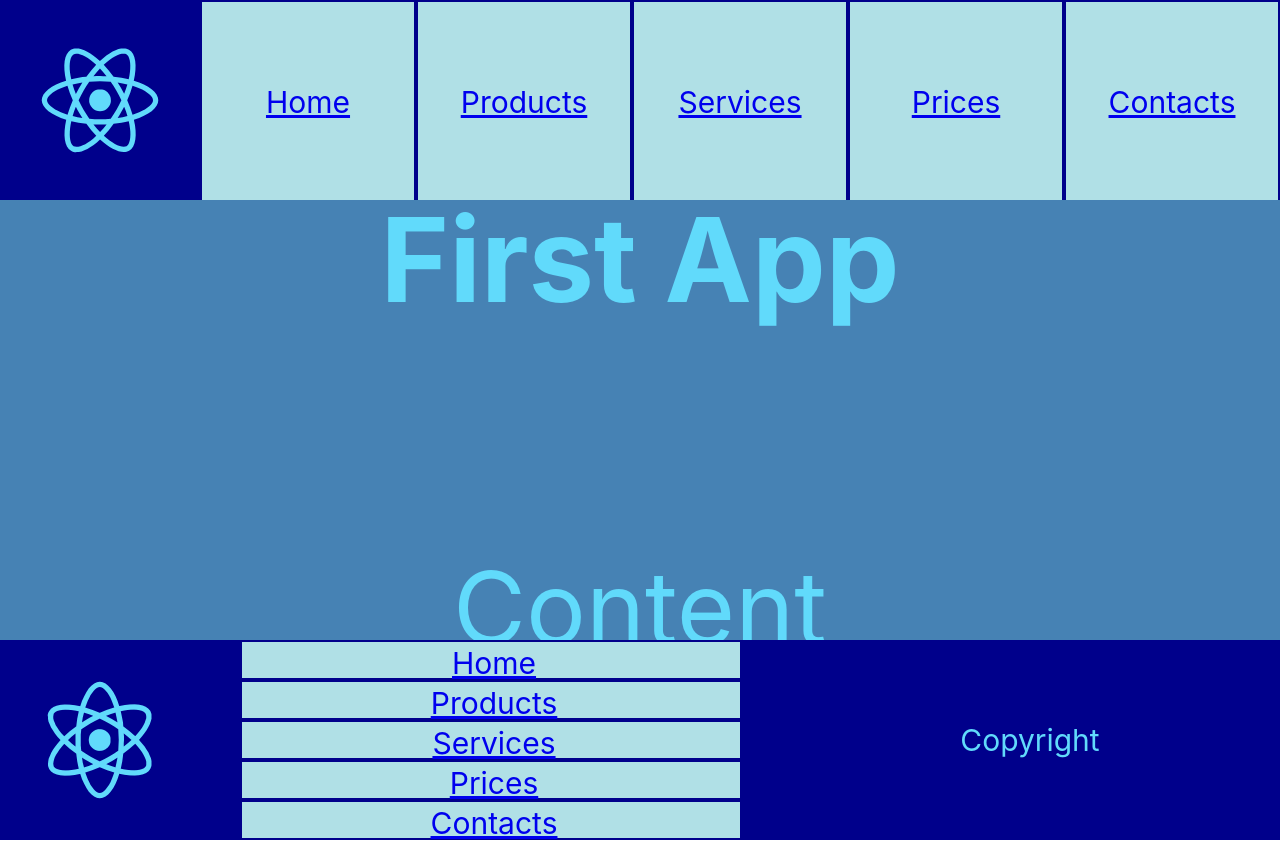
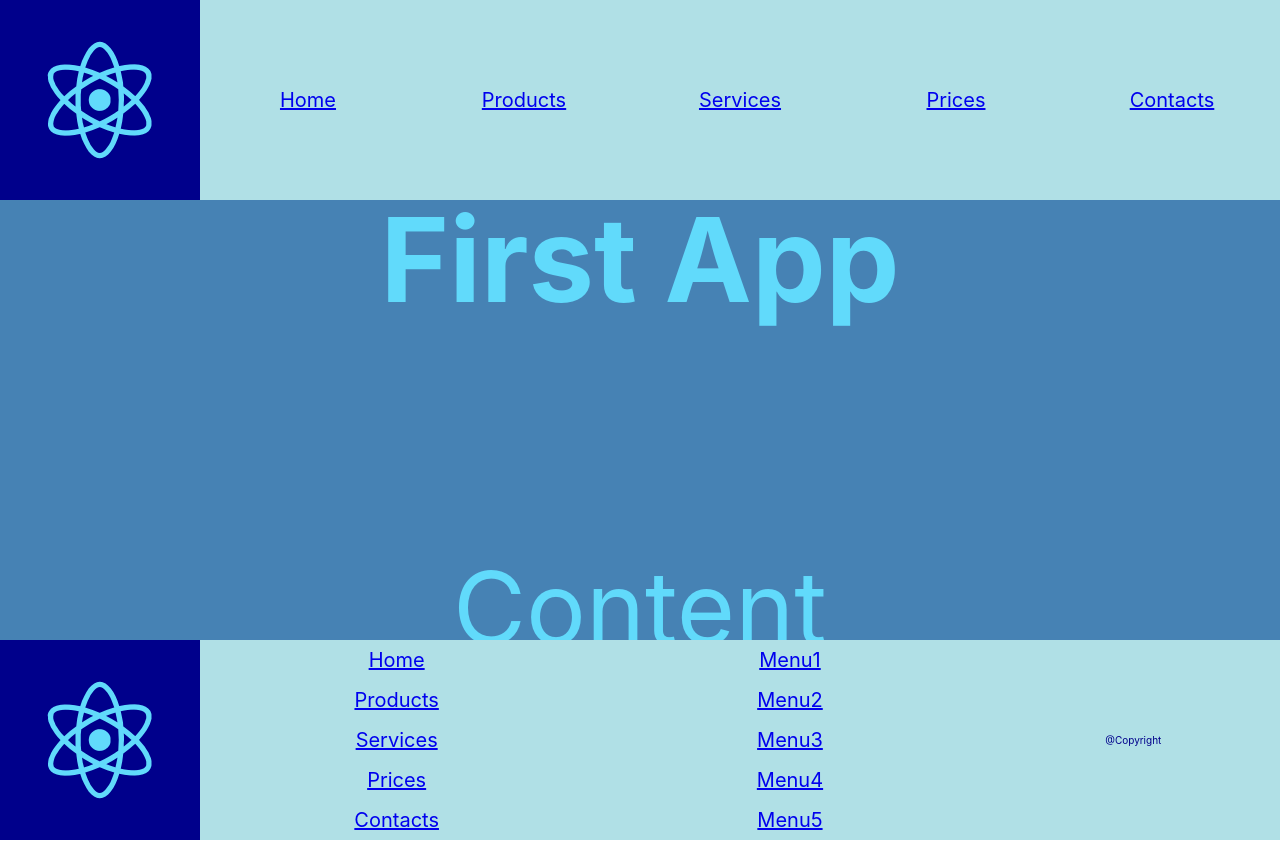
Before and after one commit to Natalina27/pasv-react-project, a React (Create React App) app: page / in a window 1280 px wide. Built offline with nearby package versions, Linux system fonts and the light colour scheme.

Commit message:
responsive css added

```diff
--- a/src/App.css
+++ b/src/App.css
@@ -20,8 +20,8 @@
 }
 .App-logo {
   pointer-events: none;
-  height: 100px;
-  width: 100px;
+  height: 75px;
+  width: 75px;
   display: flex;
   justify-content: center;
   align-items: center;
@@ -31,8 +31,8 @@
 .App-menu{
   display: flex;
   height: 100px;
-  /*width: 100px;*/
-  /*justify-content: space-between;*/
+  width: 300px;
+  justify-content: space-between;
   flex-direction: row;
   align-self: flex-end;
   background-color: powderblue;
@@ -40,9 +40,9 @@
 }
 
 .App-menu-item{
-  /*height: 98px;*/
+  height: 98px;
   width: 100%;
-  border : darkblue 1px solid;
+  /*border : darkblue 1px solid;*/
   color: darkblue;
   display: flex;
   justify-content: center;
@@ -52,7 +52,7 @@
 }
 .App-content{
   display: flex;
-  height: 400px;
+  height: 500px;
   background: steelblue;
   color: #61dafb;
   justify-content: center;
@@ -62,25 +62,35 @@
 }
 .App-footer{
   display: flex;
-  justify-content: space-between;
+  justify-content: space-evenly;
   flex-direction: row;
-  /*height: 100px;*/
+  height: 100px;
   background-color: darkblue;
 }
 .Footer-paragraph{
-  width: 175px;
+  width: 20px;
   display: flex;
   align-items: center;
   justify-content: center;
-  font-size: 10px;
-  color: #61dafb;
+  font-size: 7px;
+  color: darkblue;
 }
-.Footer-menu nav {
+.Footer-menu{
+    height: 100px;
+    width: 100%;
+    display: flex;
+    flex-direction: row;
+    background-color: powderblue;
+    justify-content: space-evenly;
+}
+.Footer-menu1 nav,
+.Footer-menu2 nav{
   display: flex;
   flex-direction: column;
-  /*height: 100px;*/
-  width: 300px;
-  background-color: powderblue;
+  height: 100px;
+  width: 100px;
+    align-items: center;
+
   /*border: darkred 2px solid;*/
 }
 
@@ -117,19 +127,19 @@
     height: 200px;
     width: 100%;
     justify-content: space-between;
-    align-content: flex-end;
+    /*align-content: flex-end;*/
     flex-direction: row;
     background-color: powderblue;
   }
   .App-menu-item{
     height: 196px;
     width: 100%;
-    border: darkblue 2px solid;
+    /*border: darkblue 2px solid;*/
     color: darkblue;
     display: flex;
     justify-content: center;
     align-items: center;
-    font-size: 30px;
+    font-size: 20px;
   }
   .App-content{
     display: flex;
@@ -142,30 +152,36 @@
   }
     .App-footer{
         display: flex;
-    justify-content: space-between;
+        justify-content: space-evenly;
         flex-direction: row;
         height: 200px;
         background-color: darkblue;
     }
     .Footer-paragraph{
-    width: 500px;
+        width: 100px;
         display: flex;
         align-items: center;
-    font-size: 30px;
-    color: #61dafb;
+        justify-content: center;
+        font-size: 10px;
+        color: darkblue;
     }
-  .Footer-menu nav {
+    .Footer-menu{
+        height: 200px;
+        width: 100%;
+        display: flex;
+        flex-direction: row;
+        background-color: powderblue;
+        justify-content: space-around;
+    }
+    .Footer-menu1 nav,
+    .Footer-menu2 nav{
         display: flex;
         flex-direction: column;
-    /*height: 100px;*/
-    width: 500px;
-    background-color: powderblue;
-    font-size: 20px;
-    flex-wrap: unset;
+        height: 200px;
+        width: 200px;
+        align-items: center;
 
-  }
-  .Footer-menu nav a{
-    height: 30px;
+        /*border: darkred 2px solid;*/
     }
 }
 @keyframes App-logo-spin {
--- a/src/App.jsx
+++ b/src/App.jsx
@@ -5,7 +5,7 @@ import Footer from "./Footer";
 import Content from "./Content";
 
 function App() {
-    const items = [{
+    const mainMenu = [{
         text: 'Home',
         link: 'home-page'
     },{
@@ -17,16 +17,31 @@ function App() {
     },{
         text: 'Prices',
         link: 'price-page'
-
     },{
         text: 'Contacts',
         link: 'cont-page'
     }];
+    const footerMenu =[{
+        text: 'Menu1',
+        link: 'menu1'
+    },{
+        text: 'Menu2',
+        link: 'menu2'
+    },{
+        text: 'Menu3',
+        link: 'menu3'
+    },{
+        text: 'Menu4',
+        link: 'menu4'
+    },{
+        text: 'Menu5',
+        link: 'menu5'
+    }];
   return (
     <div className="App">
-      <Header menuItems={items} />
+      <Header mainMenuItems={mainMenu} />
       <Content/>
-      <Footer menuItems={items} />
+      <Footer mainMenuItems={mainMenu} footerMenuItems={footerMenu} />
     </div>
   );
 }
--- a/src/Footer.jsx
+++ b/src/Footer.jsx
@@ -10,10 +10,15 @@ function Footer(props) {
             <Logo/>
         </div>
         <div className="Footer-menu">
-            < Menu items={props.menuItems} />
+        <div className="Footer-menu1">
+            < Menu mItem={props.mainMenuItems} />
+        </div>
+        <div className="Footer-menu2">
+            < Menu mItem={props.footerMenuItems} />
         </div>
         <div className="Footer-paragraph">
-           Copyright
+           <p> @Copyright</p>
+        </div>
         </div>
     </footer>
   );
--- a/src/Header.jsx
+++ b/src/Header.jsx
@@ -8,8 +8,10 @@ function Header(props) {
 
   return (
     <header className="App-header">
-        <Logo/>
-        <Menu  items={props.menuItems}/>
+        <div className="App-logo">
+            <Logo/>
+        </div>
+        <Menu  mItem={props.mainMenuItems}/>
     </header>
   );
 }
--- a/src/Menu.jsx
+++ b/src/Menu.jsx
@@ -8,8 +8,9 @@ function Menu(props) {
 
   return (
       <nav className="App-menu">
-          {props.items.map(el => <MenuItem key={el.text} menuItem={el} />)}
+          {props.mItem.map(el => <MenuItem key={el.text} menuItem={el} />)}
       </nav>
+
   );
 }
 
```
Lines whose indentation alone changed are shown as unchanged.
